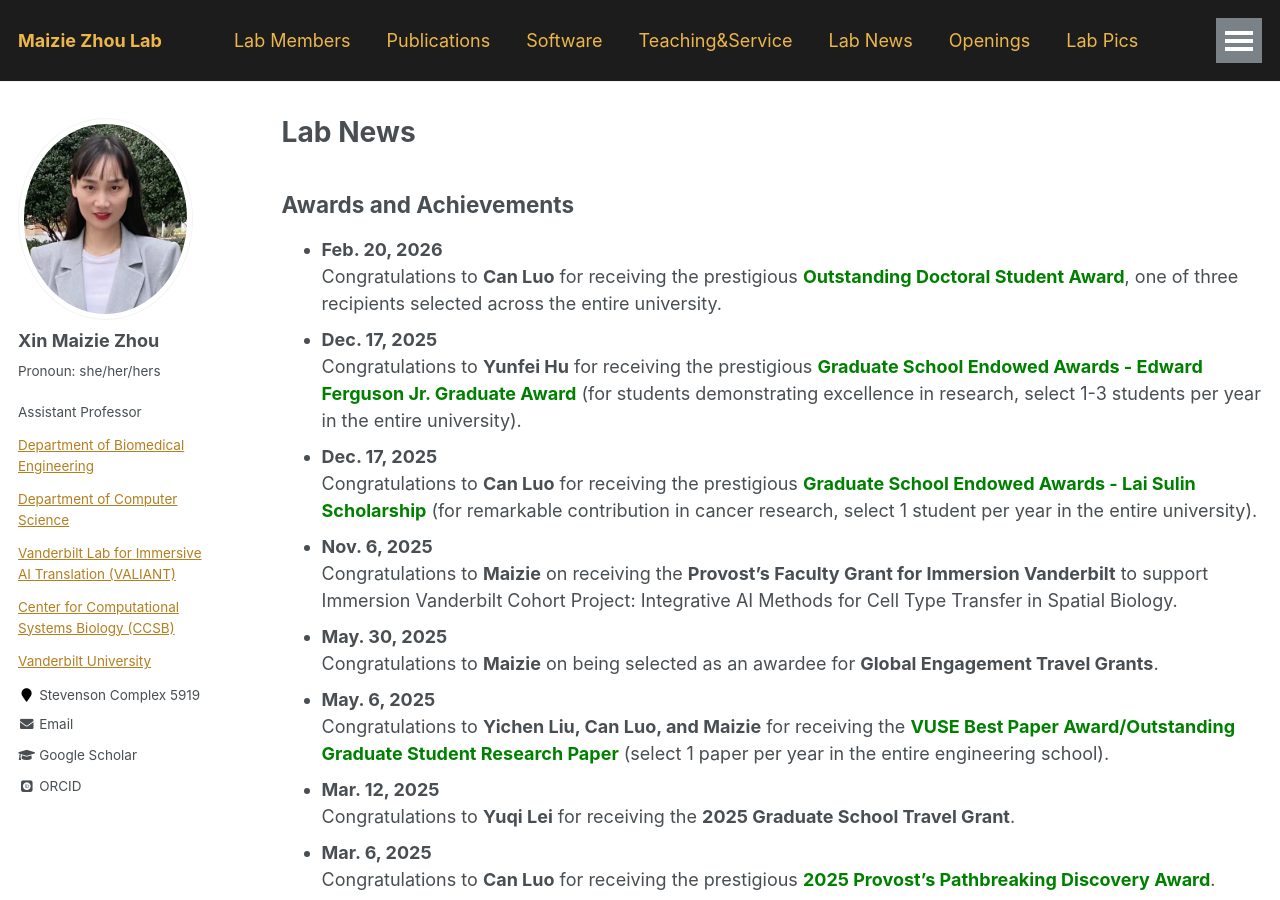
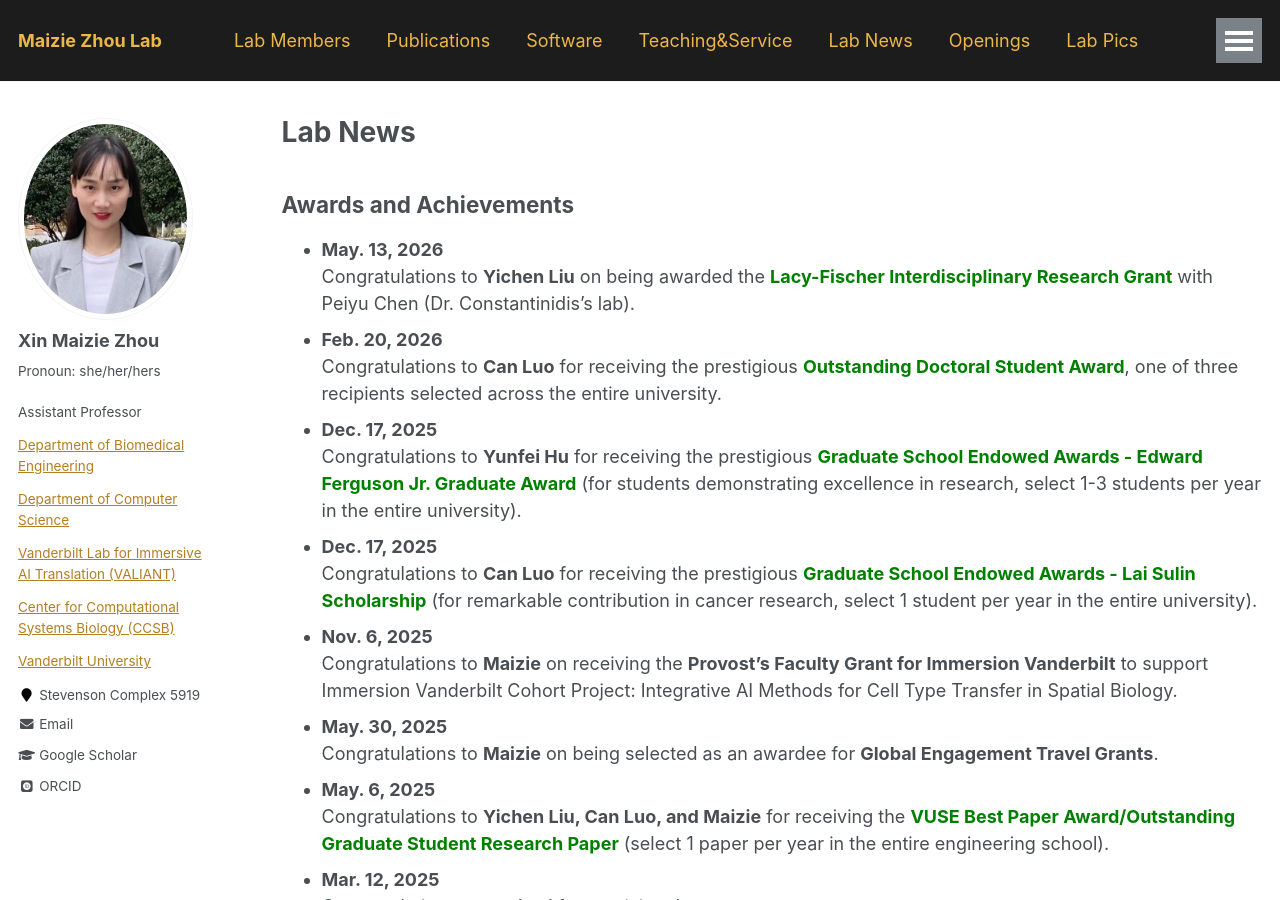
Before and after one commit to maiziezhoulab/Maiziezhoulab.github.io, a Jekyll site: the page built from _pages/LabNews.md, in a window 1280 px wide and 900 px high. Built offline with Jekyll 4.4.1, drawn with Linux system fonts in a browser that asks for light colours; some web fonts are replaced.

Commit message:
Update LabNews.md

```diff
--- a/_pages/LabNews.md
+++ b/_pages/LabNews.md
@@ -6,6 +6,8 @@ author_profile: true
 ---
 
 ## Awards and Achievements
+- **May. 13, 2026**
+  Congratulations to **Yichen Liu** on being awarded the <span style="color:green;"><strong> Lacy-Fischer Interdisciplinary Research Grant</strong></span> with Peiyu Chen (Dr. Constantinidis's lab).
 - **Feb. 20, 2026**
   Congratulations to **Can Luo** for receiving the prestigious <span style="color:green;"><strong>Outstanding Doctoral Student Award</strong></span>, one of three recipients selected across the entire university.
 - **Dec. 17, 2025**
```
